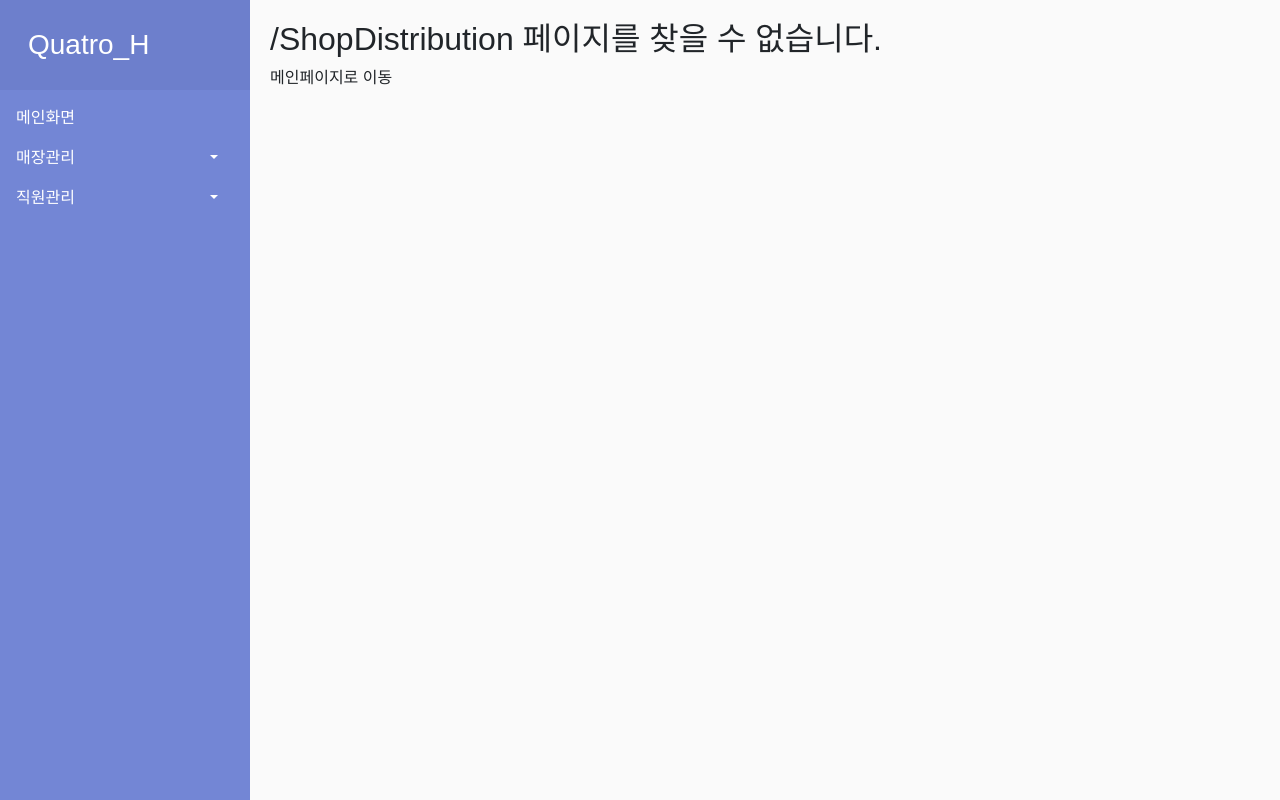
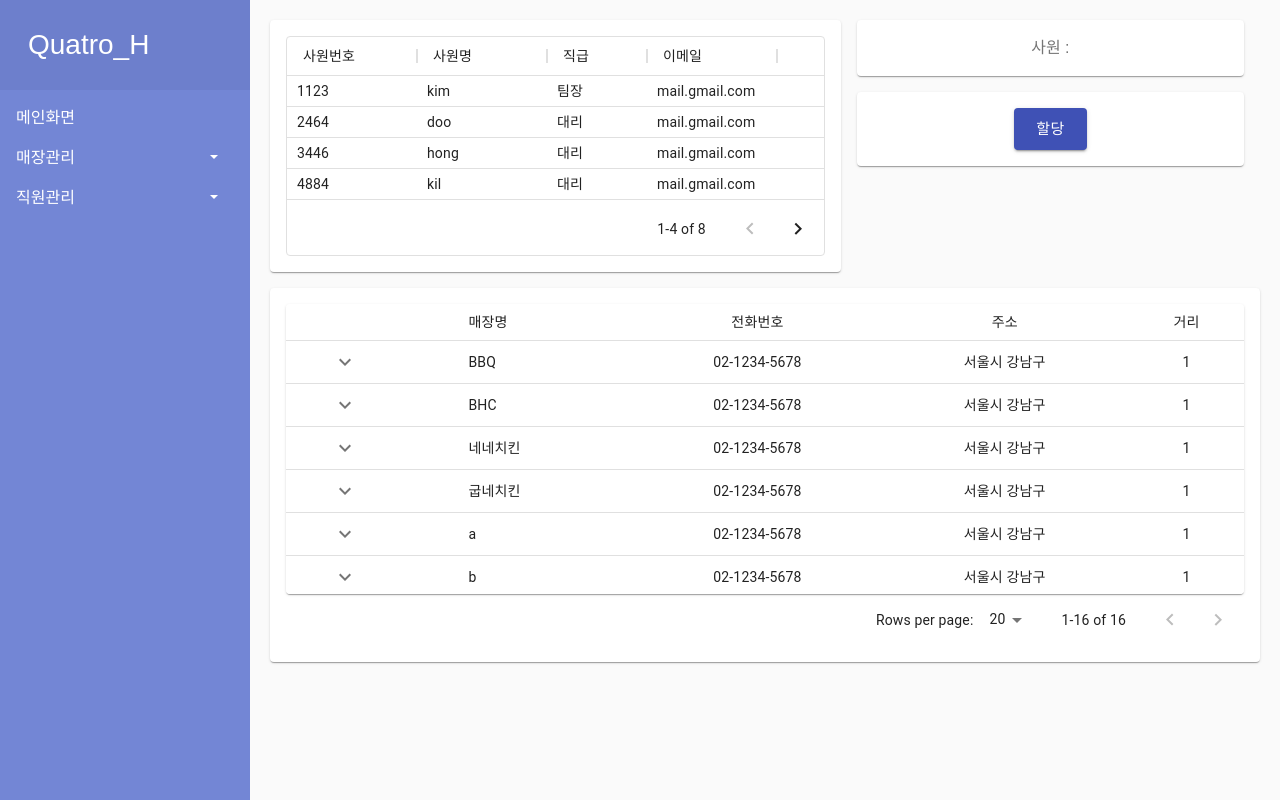
Before and after one commit to juhyunkil/project, a React (Create React App) app: page /ShopDistribution in a window 1280 px wide. Built offline with nearby package versions, Linux system fonts and the light colour scheme.

Commit message:
매장분배kjh

```diff
--- a/src/admin/contents/Accumulate_table.jsx
+++ b/src/admin/contents/Accumulate_table.jsx
@@ -15,6 +15,9 @@ const useStyles = makeStyles({
   },
   container: {
     maxHeight: 300,
+  },
+  table: {
+    minWidth: 700,
   },
 });
 
@@ -104,7 +107,7 @@ export default function Accumulate_table() {
   return (
     <div>
         <TableContainer component={Paper} className={classes.container}>
-        <Table size="small" aria-label="collapsible table">
+        <Table className={classes.table} size="small" aria-label="collapsible table">
             <TableHead>
             <TableRow>
                 <TableCell>번호</TableCell>
--- /dev/null
+++ b/src/admin/contents/Shop2Info.jsx
@@ -0,0 +1,38 @@
+import React from 'react';
+import { makeStyles } from '@material-ui/core/styles';
+import Paper from '@material-ui/core/Paper';
+import {Grid,Button} from '@material-ui/core';
+
+const useStyles = makeStyles((theme) => ({
+  root: {
+    flexGrow: 1,
+  },
+  paper: {
+    padding: theme.spacing(2),
+    textAlign: 'center',
+    color: theme.palette.text.secondary,
+  },
+}));
+
+export default function Shop2Info(props) {
+  const classes = useStyles();
+
+  return (
+    <div className={classes.root}>
+        <Grid container spacing={2} item xs={12}>
+            <Grid item xs={12}>
+                <Paper className={classes.paper}>
+                    사원 : {props.selectedId}
+                </Paper>
+            </Grid>
+            <Grid item xs={12}>
+                <Paper className={classes.paper}>
+                    <Button variant="contained" size="large" color="primary">
+                        할당
+                    </Button>
+                </Paper>
+            </Grid>
+        </Grid>
+    </div>
+  );
+}
--- a/src/admin/contents/Shop1Table.jsx
+++ b/src/admin/contents/Shop2Table.jsx
@@ -19,13 +19,7 @@ const rows = [
   { id: 9695, name: 'park', auth: '대리', age: 20, mail:'mail.gmail.com' },
 ];
 
-function handleRowClick(e){
-    return(
-        console.log(e.row.name)
-    )
-  }
-
-export default function Shop1Table() {
+export default function Shop2Table(props) {
   return (
     <div style={{ height:220, width: '100%' }}>
         <DataGrid
@@ -34,7 +28,7 @@ export default function Shop1Table() {
             columns={columns}
             rowHeight={45}
             pageSize={4}
-            onRowClick={handleRowClick}
+            onRowClick={e => props.setSelectedId(e.row.id)}
             hideFooterSelectedRowCount = {true}
         />
     </div>
--- a/src/admin/contents/Shop1TableUnder.jsx
+++ b/src/admin/contents/Shop2TableUnder.jsx
@@ -46,6 +46,8 @@ function Row(props) {
     <React.Fragment>
       {/*메인테이블*/}
       <TableRow className={classes.root}>
+        <TableCell padding="checkbox">
+        </TableCell>
         <TableCell>
           <IconButton aria-label="expand row" size="small" onClick={() => setOpen(!open)}>
             {open ? <KeyboardArrowUpIcon /> : <KeyboardArrowDownIcon />}
@@ -150,23 +152,19 @@ export default function Shop1TableUnder() {
         <TableContainer component={Paper} className={classes.container}>
         <Table className={classes.table} size="small" aria-label="collapsible table">
             <caption>할당 전 목표 설정 매장 리스트</caption>
+
             <TableHead>
-            <TableRow>
-               {/*<TableCell padding="checkbox">
-                <Checkbox
-                    indeterminate={numSelected > 0 && numSelected < rowCount}
-                    checked={rowCount > 0 && numSelected === rowCount}
-                    onChange={onSelectAllClick}
-                    inputProps={{ 'aria-label': 'select all desserts' }}
-                />
-                </TableCell>*/}
-                <TableCell />
-                <TableCell >매장명</TableCell>
+              <TableRow>
+                <TableCell padding="checkbox">
+                </TableCell>
+                <TableCell/>
+                <TableCell>매장명</TableCell>
                 <TableCell align="center">전화번호</TableCell>
                 <TableCell align="center">주소</TableCell>
                 <TableCell align="center">거리</TableCell>
-            </TableRow>
+              </TableRow>
             </TableHead>
+
             <TableBody>
                 {rows.slice(page * rowsPerPage, page * rowsPerPage + rowsPerPage).map((row) => {
                     return (
@@ -174,8 +172,10 @@ export default function Shop1TableUnder() {
                     );
                 })}
             </TableBody>
+
         </Table>
         </TableContainer>
+
         <TablePagination
             component="div"
             rowsPerPageOptions={[10,20,30]}
--- a/src/admin/pages/Shops2.jsx
+++ b/src/admin/pages/Shop1.jsx
@@ -1,13 +1,13 @@
 import React, { Component } from 'react';
 
-class Shops2 extends Component {
+class Shop1 extends Component {
     render() {
         return (
             <div>
-                매장분배
+                전체매장
             </div>
         );
     }
 }
 
-export default Shops2;
+export default Shop1;
--- a/src/admin/pages/Shops1.jsx
+++ b/src/admin/pages/ShopDistribution.jsx
@@ -1,15 +1,15 @@
 import { Grid,makeStyles, Paper } from '@material-ui/core';
-import React from 'react';
-
-import Shop1Table from '../contents/Shop1Table'
-import Shop1TableUnder from '../contents/Shop1TableUnder'
+import React, { useState } from 'react';
+import Shop2Table from '../contents/Shop2Table';
+import Shop2TableUnder from '../contents/Shop2TableUnder';
+import Shop2Info from '../contents/Shop2Info';
 
 const useStyles = makeStyles((theme) => ({
     root:{
         flexGrow: 1,
     },
     paper: {
-        padding: theme.spacing(3),
+        padding: theme.spacing(2),
         textAlign: 'center',
         color: theme.palette.text.secondary,
     }
@@ -17,24 +17,27 @@ const useStyles = makeStyles((theme) => ({
 
 export default function Shops1() {
     const classes = useStyles();
+    const [selectedId,setSelectedId] = useState('');
+    //const[상태변수,갱신함수] = useState(상태초기값)
 
     return (
+
         <div className={classes.root}>
             <Grid container spacing={2}>
 
                 <Grid item xs={7}>
                     <Paper className={classes.paper}>
-                        <Shop1Table/>
+                        <Shop2Table setSelectedId={setSelectedId}/>
                     </Paper>
                 </Grid>
 
                 <Grid item xs={5}>
-                    <Paper className={classes.paper}>grid2</Paper>
+                        <Shop2Info selectedId={selectedId}/>
                 </Grid>
 
                 <Grid item xs={12}>
                     <Paper className={classes.paper}>
-                        <Shop1TableUnder/>
+                        <Shop2TableUnder/>
                     </Paper>
                 </Grid>
 
--- a/src/admin/side/Content.jsx
+++ b/src/admin/side/Content.jsx
@@ -3,8 +3,8 @@ import classNames from "classnames";
 import { Container } from "reactstrap";
 import { Switch, Route } from "react-router-dom";
 import Main from '../pages/Main';
-import Shops1 from '../pages/Shops1';
-import Shops2 from '../pages/Shops2';
+import Shop1 from '../pages/Shop1';
+import ShopDistribution from '../pages/ShopDistribution';
 import Shop_accumulate from '../pages/Shop_accumulate';
 import Workers1 from '../pages/Workers1';
 import Workers2 from '../pages/Workers2';
@@ -18,8 +18,8 @@ const Content = ({ sidebarIsOpen, toggleSidebar }) => (
     <Switch>
       <Route exact path="/" component={() => <Main/>} />
       <Route exact path="/main" component={() => <Main/>} />
-      <Route exact path="/shops1" component={() => <Shops1/>} />
-      <Route exact path="/shops2" component={() => <Shops2/>} />
+      <Route exact path="/shop1" component={() => <Shop1/>} />
+      <Route exact path="/ShopDistribution" component={() => <ShopDistribution/>} />
       <Route exact path="/shop_accumulate" component={() => <Shop_accumulate/>} />
       <Route exact path="/workers1" component={() => <Workers1/>} />
       <Route exact path="/workers2" component={() => <Workers2/>} />
--- a/src/admin/side/SideBar.jsx
+++ b/src/admin/side/SideBar.jsx
@@ -30,11 +30,11 @@ const submenus = [
   [
     {
       title: "전체매장",
-      target: "shops1"
+      target: "shop1"
     },
     {
       title: "매장분배",
-      target: "shops2"
+      target: "ShopDistribution"
     },
     {
       title: "누적달성매장",
```
Also changed, not shown: src/admin/contents/Shop1Info.jsx (deleted).
